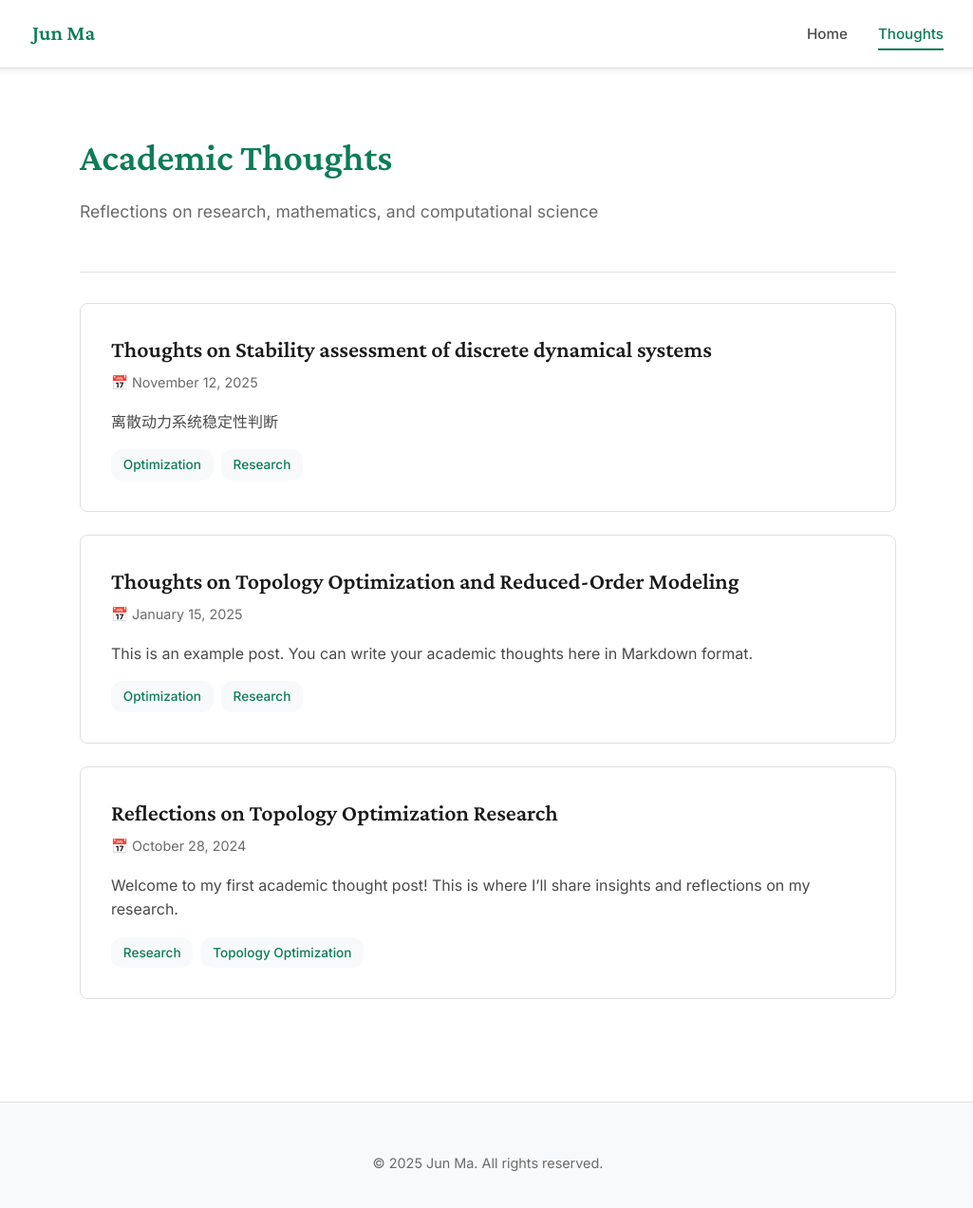
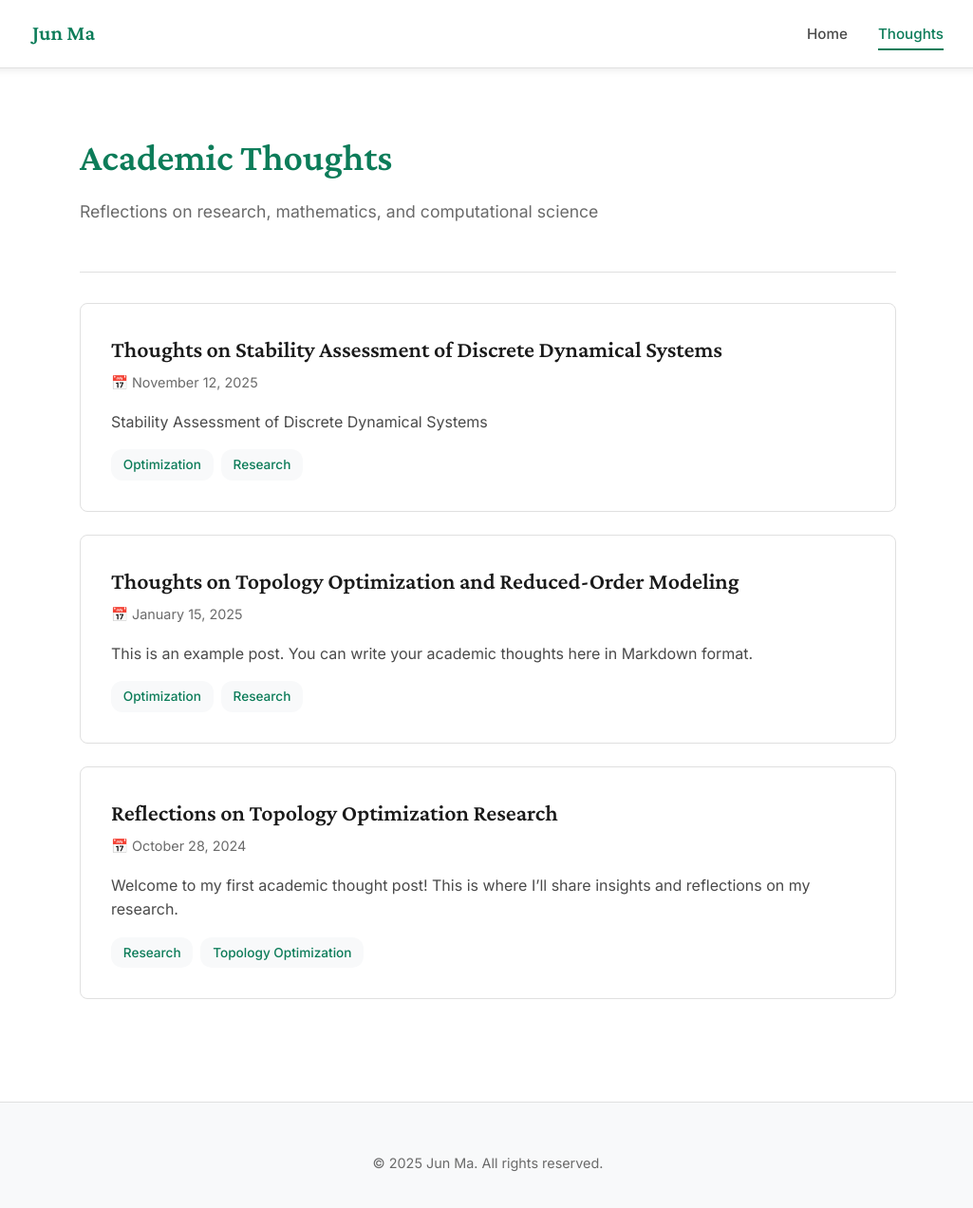
Before and after one commit to Lovingmaking/Lovingmaking.github.io, a Jekyll site: the page built from thoughts.html, in a window 1280 px wide and 1290 px high. Shown: the top 1272 px of the window at 95% size, without its empty margins (126-1151 px from the left). Built offline with Jekyll 4.4.1, drawn with Linux system fonts in a browser that asks for light colours; some of the changed lines change nothing that is shown.

Commit message:
Fix title casing and improve clarity of content
Signed-off-by: MA JUN <90225632+Lovingmaking@users.noreply.github.com>

```diff
--- a/_posts/2025-11-10-Stability_assessment_discrete_dynamical_systems.md
+++ b/_posts/2025-11-10-Stability_assessment_discrete_dynamical_systems.md
@@ -1,51 +1,36 @@
 ---
 layout: post
-title: "Thoughts on Stability assessment of discrete dynamical systems"
+title: "Thoughts on Stability Assessment of Discrete Dynamical Systems"
 date: 2025-11-12
 categories: [Optimization, Research]
 ---
 
-# 离散动力系统稳定性判断
+# Stability Assessment of Discrete Dynamical Systems
 
-需要补充一个重要前提：**判断准则仅适用于「离散动力系统的不动点（1-周期轨）」**—— 比如迭代映射 $x_{n+1}=f(x_n,\lambda)$ 中的不动点（满足 $f(x_0,\lambda) = x_0$ 的点 $x_0$）。在这个前提下, $|f'(x_0)|<1$ 对应稳定, $|f'(x_0)|>1$ 对应不稳定，这个结论是完全正确的,也是离散系统分岔（比如 Flip 分岔）的核心判断依据之一。
+An important premise must be emphasized: **this criterion applies specifically to fixed points (1-periodic orbits) of discrete dynamical systems** — for instance, fixed points in iterative maps $x_{n+1}=f(x_n,\lambda)$ that satisfy $f(x_0,\lambda) = x_0$. Under this premise, $|f'(x_0)|<1$ corresponds to stability and $|f'(x_0)|>1$ to instability. This conclusion is absolutely correct and serves as one of the core criteria for bifurcations in discrete systems (such as flip bifurcations).
 
-但如果扩展到「连续动力系统」或「离散系统的高周期轨/混沌吸引子」，判断准则会不同。为了避免后续混淆，我们把这个准则的「适用范围」和「例外情况」梳理清楚，帮你建立完整的稳定性判断框架：
+However, when extended to continuous dynamical systems or high-period orbits/chaotic attractors in discrete systems, the stability criteria differ. To avoid confusion, let's clarify the "applicable scope" and "exceptional cases" of this criterion to establish a complete stability assessment framework:
 
-## 一、先明确：（离散系统不动点的稳定性本质）
+## I. The Essence: Why Does This Criterion Work? (Stability Nature of Fixed Points in Discrete Systems)
 
-离散系统的核心是「迭代演化」，不动点 $x_0$ 的稳定性，本质是「微小扰动能否随迭代衰减」：
+The core of discrete systems is "iterative evolution." The stability of a fixed point $x_0$ essentially concerns whether small perturbations decay through iterations:
 
-假设在不动点 $x_0$ 附近有一个小扰动 $\delta_n = x_n - x_0$，对迭代映射 $x_{n+1} = f(x_n)$ 做泰勒展开（忽略高阶小项）：
+Assume a small perturbation $\delta_n = x_n - x_0$ near the fixed point $x_0$. Applying Taylor expansion to the iterative map $x_{n+1} = f(x_n)$ (ignoring higher-order terms):
 
 $$
 x_{n+1} - x_0 = f(x_0 + \delta_n) - f(x_0) \approx f'(x_0) \cdot \delta_n
 $$
 
-即 $\delta_{n+1} \approx f'(x_0) \cdot \delta_n$。迭代下去会得到 $\delta_n \approx [f'(x_0)]^n \cdot \delta_0$：
+Thus $\delta_{n+1} \approx f'(x_0) \cdot \delta_n$. After iterations, we obtain $\delta_n \approx [f'(x_0)]^n \cdot \delta_0$:
 
-* 若 $|f'(x_0)| < 1$：$[f'(x_0)]^n$ 随 $n$ 增大趋近于 0，扰动衰减→不动点**稳定**；
-* 若 $|f'(x_0)| > 1$：$[f'(x_0)]^n$ 随 $n$ 增大趋于无穷，扰动放大→不动点**不稳定**；
-* 若 $|f'(x_0)| = 1$：线性项失效，需看非线性项（这就是分岔的临界点，比如 Flip 分岔中 $f'(x_0) = -1$）。
+* If $|f'(x_0)| < 1$: $[f'(x_0)]^n$ approaches 0 as $n$ increases, perturbations decay → fixed point is **stable**;
+* If $|f'(x_0)| > 1$: $[f'(x_0)]^n$ approaches infinity as $n$ increases, perturbations amplify → fixed point is **unstable**;
+* If $|f'(x_0)| = 1$: linear terms fail, nonlinear terms must be examined (this is the critical point of bifurcation, e.g., $f'(x_0) = -1$ in flip bifurcations).
 
+## II. Key Supplement: Different Stability Criteria for Different Systems/Objects
 
-
-## 二、关键补充：不同系统/对象的稳定性判断准则不同
-
-| 研究对象 | 所属系统 | 稳定性判断核心准则 |
-|---------|---------|------------------|
-| 平衡点（定态） | 连续系统（微分方程 $\dot{x}=f(x)$） | 雅可比矩阵 $J(x_0) = \frac{\partial f}{\partial x}\bigg\|_{x_0}$ 的**特征值**：<br>- 所有特征值实部 < 0 → 稳定；<br>- 至少一个特征值实部 > 0 → 不稳定；<br>- 部分特征值实部 = 0 → 非双曲（分岔临界点，如 Hopf 分岔）。 |
-| 不动点（1-周期轨） | 离散系统（迭代映射 $x_{n+1}=f(x_n)$） | 映射在不动点的导数 $f'(x_0)$（即 1×1 雅可比矩阵）：<br>- $\|f'(x_0)\| < 1$ → 稳定；<br>- $\|f'(x_0)\| > 1$ → 不稳定；<br>- $\|f'(x_0)\| = 1$ → 非双曲（分岔临界点，如 Flip 分岔）。 |
-| n-周期轨（n≥2） | 离散系统 | 迭代 n 次后的映射 $f^n(x) = f(f(\dots f(x)\dots))$（n 次复合）在周期点的导数：<br>- $\|(f^n)'(x_0)\| < 1$ → 稳定；<br>- $\|(f^n)'(x_0)\| > 1$ → 不稳定。<br>（例：2-周期轨需算 $(f \circ f)'(x_0) = f'(x_1) \cdot f'(x_0)$，$x_0,x_1$ 为 2-周期点） |
-| 周期轨（极限环） | 连续系统 | 周期轨的**Floquet 乘子**（描述周期轨附近扰动的演化）：<br>- 所有 Floquet 乘子模 < 1（或实部 < 0）→ 稳定；<br>- 至少一个 Floquet 乘子模 > 1（或实部 > 0）→ 不稳定；<br>- 部分乘子模 = 1 → 非双曲（分岔临界点，如连续系统的 Flip 分岔）。 |
-| 混沌吸引子 | 连续/离散系统 | 需看「李雅普诺夫指数」：<br>- 至少一个正的李雅普诺夫指数 → 混沌（扰动随时间指数增长，系统对初始条件敏感）；<br>- 所有李雅普诺夫指数 ≤ 0 → 非混沌（稳定周期或定态）。 |
-
-## 三、一句话总结：别记混「导数的绝对值」和「特征值的实部/模」
-
-$|f'(x)| < 1$ 是「离散系统不动点」的专属准则，核心是「迭代中扰动是否衰减」；而连续系统的核心是「微分方程中扰动是否随时间衰减」，需要用「特征值实部」判断（实部负→衰减，实部正→增长）。
-
-后续遇到稳定性问题时，先问自己两个问题：
-
-1. 是「连续系统」还是「离散系统」？
-2. 研究的是「平衡点」「1-周期轨」还是「高周期轨/混沌吸引子」？
-
-根据这两个问题，对应表格中的准则，就不会出错了～
+| Object of Study | System Type | Stability Criterion |
+|----------------|-------------|---------------------|
+| Equilibrium Point | Continuous System (ODE $\dot{x}=f(x)$) | **Eigenvalues** of Jacobian matrix $J(x_0) = \frac{\partial f}{\partial x}\bigg\|_{x_0}$:<br>- All eigenvalues have real parts < 0 → stable;<br>- At least one eigenvalue has real part > 0 → unstable;<br>- Some eigenvalues have real part = 0 → non-hyperbolic (bifurcation critical point, e.g., Hopf bifurcation). |
+| Fixed Point (1-periodic orbit) | Discrete System (map $x_{n+1}=f(x_n)$) | Derivative of map at fixed point $f'(x_0)$ (i.e., 1×1 Jacobian):<br>- $\|f'(x_0)\| < 1$ → stable;<br>- $\|f'(x_0)\| > 1$ → unstable;<br>- $\|f'(x_0)\| = 1$ → non-hyperbolic (bifurcation critical point, e.g., flip bifurcation). |
+| n-periodic orbit (n≥2) | Discrete System | Derivative of n-times iterated map $f^n(x) = f(f(\dots f(x)\dots))$ (n-fold composition) at periodic point:
```
